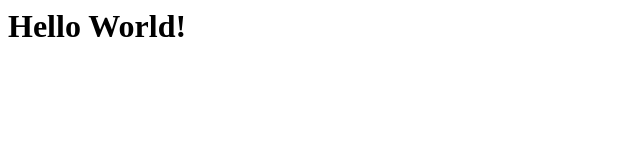
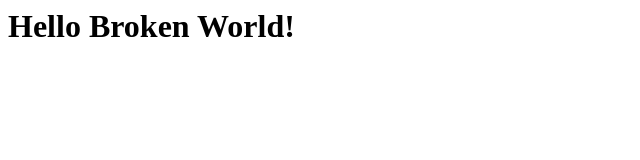
Before and after one commit to asoules/ogimagetest.github.io, a plain HTML site: page broken.html in a window 1280 px wide. Shown: the whole page, without its empty margins (0-640 px from the left). Drawn offline with Linux system fonts and the light colour scheme.

Commit message:
Update broken.html

```diff
--- a/broken.html
+++ b/broken.html
@@ -8,6 +8,6 @@
     <meta property="og:image:secure_url" content="https://d3n8a8pro7vhmx.cloudfront.net/organizerabrahamhuie/pages/730/meta_images/original/scared_red_panda.png?1549996619">
   </head>
   <body>
-    <h1>Hello World!</h1>
+    <h1>Hello Broken World!</h1>
   </body>
 </html>
```
